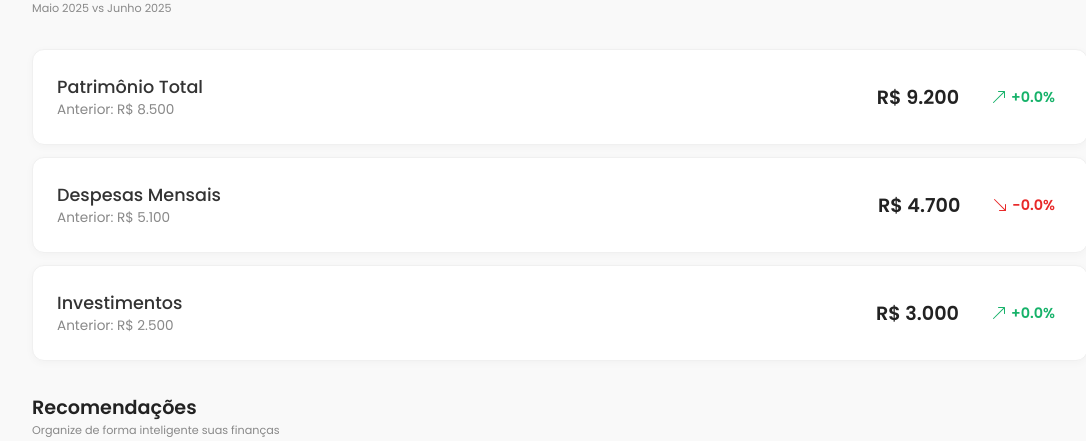
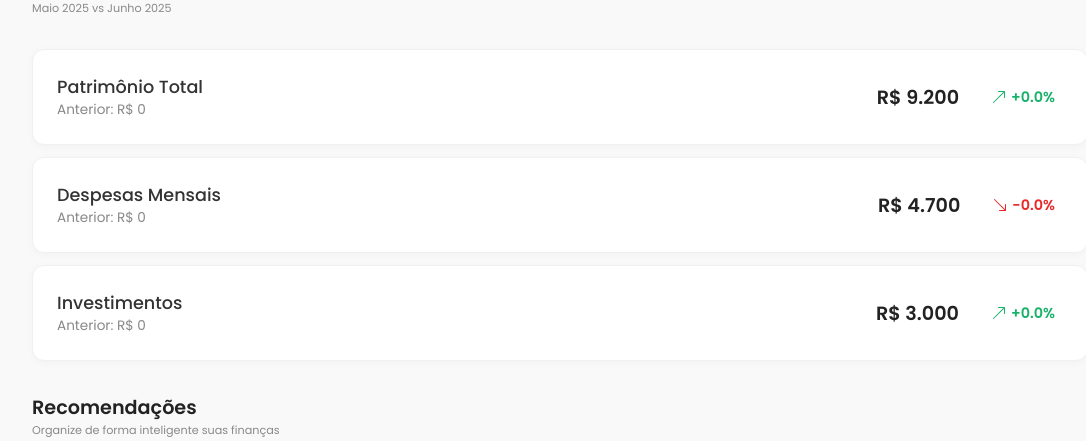
Before and after one commit to mauricio-m-dev/Gerenciador-Financeiro, a PHP site: page /View/Analise.php in a window 1280 px wide. Shown: the part 951-1392 px from the top of the page, without its empty margins (80-1166 px from the left). Run offline with PHP 8.4, Linux system fonts and the light colour scheme; some libraries are stand-ins or nearby versions.

Commit message:
fix: atualização cards

```diff
--- a/View/Analise.php
+++ b/View/Analise.php
@@ -83,7 +83,7 @@
                                 d="M14 2.5a.5   .5 0 0 0-.5-.5h-6a.5.5 0 0 0 0 1h4.793L2.146 13.146a.5.5 0 0 0 .708.708L13 3.707V8.5a.5.5 0 0 0 1 0z" />
                         </svg>+0% vs mês anterior</p>
                 </div>
-                <div class="geral-card-despesas">
+                <div class="geral-card-metas">
                     <p class="mini">Metas</p>
                     <h2>R$9.200</h2>
                     <p class="green"><svg xmlns="http://www.w3.org/2000/svg" width="16" height="16" fill="currentColor"
@@ -92,7 +92,7 @@
                                 d="M14 2.5a.5   .5 0 0 0-.5-.5h-6a.5.5 0 0 0 0 1h4.793L2.146 13.146a.5.5 0 0 0 .708.708L13 3.707V8.5a.5.5 0 0 0 1 0z" />
                         </svg> Faça acontecer. Comece já!</p>
                 </div>
-                <div class="geral-card-metas">
+                <div class="geral-card-despesas">
                     <p class="mini">Despesas Mensais</p>
                     <h2>R$5.300</h2>
                     <p class="red"><svg xmlns="http://www.w3.org/2000/svg" width="16" height="16" fill="currentColor"
@@ -129,7 +129,7 @@
                 <div class="comparison-card">
                     <div class="comparison-details">
                         <h3>Patrimônio Total</h3>
-                        <p class="prev-value">Anterior: R$ 8.500</p>
+                        <p class="prev-value">Anterior: R$ 0</p>
                     </div>
                     <div class="comparison-metrics">
                         <span class="current-value">R$ 9.200</span>
@@ -146,7 +146,7 @@
                 <div class="comparison-card">
                     <div class="comparison-details">
                         <h3>Despesas Mensais</h3>
-                        <p class="prev-value">Anterior: R$ 5.100</p>
+                        <p class="prev-value">Anterior: R$ 0</p>
                     </div>
                     <div class="comparison-metrics">
                         <span class="current-value">R$ 4.700</span>
@@ -163,7 +163,7 @@
                 <div class="comparison-card">
                     <div class="comparison-details">
                         <h3>Investimentos</h3>
-                        <p class="prev-value">Anterior: R$ 2.500</p>
+                        <p class="prev-value">Anterior: R$ 0</p>
                     </div>
                     <div class="comparison-metrics">
                         <span class="current-value">R$ 3.000</span>
```
